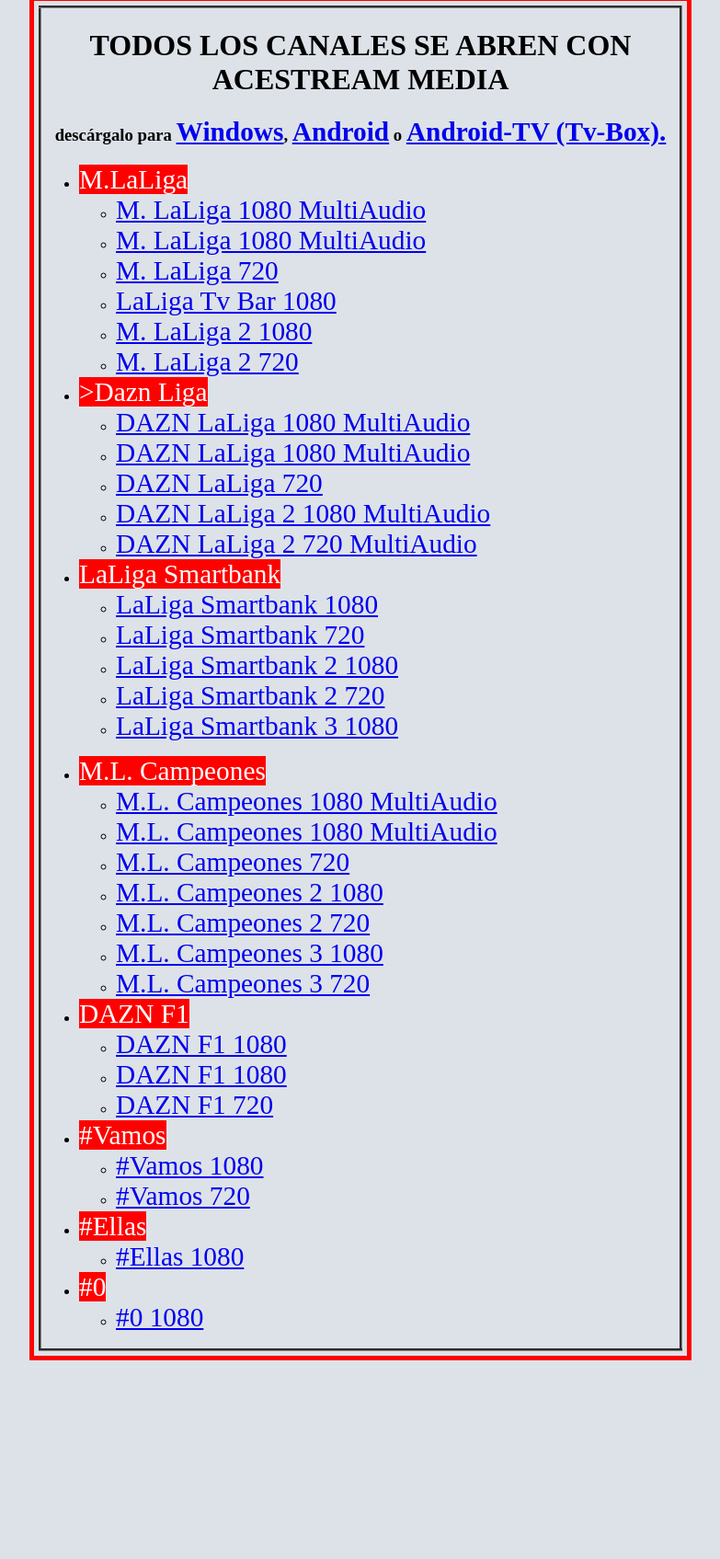
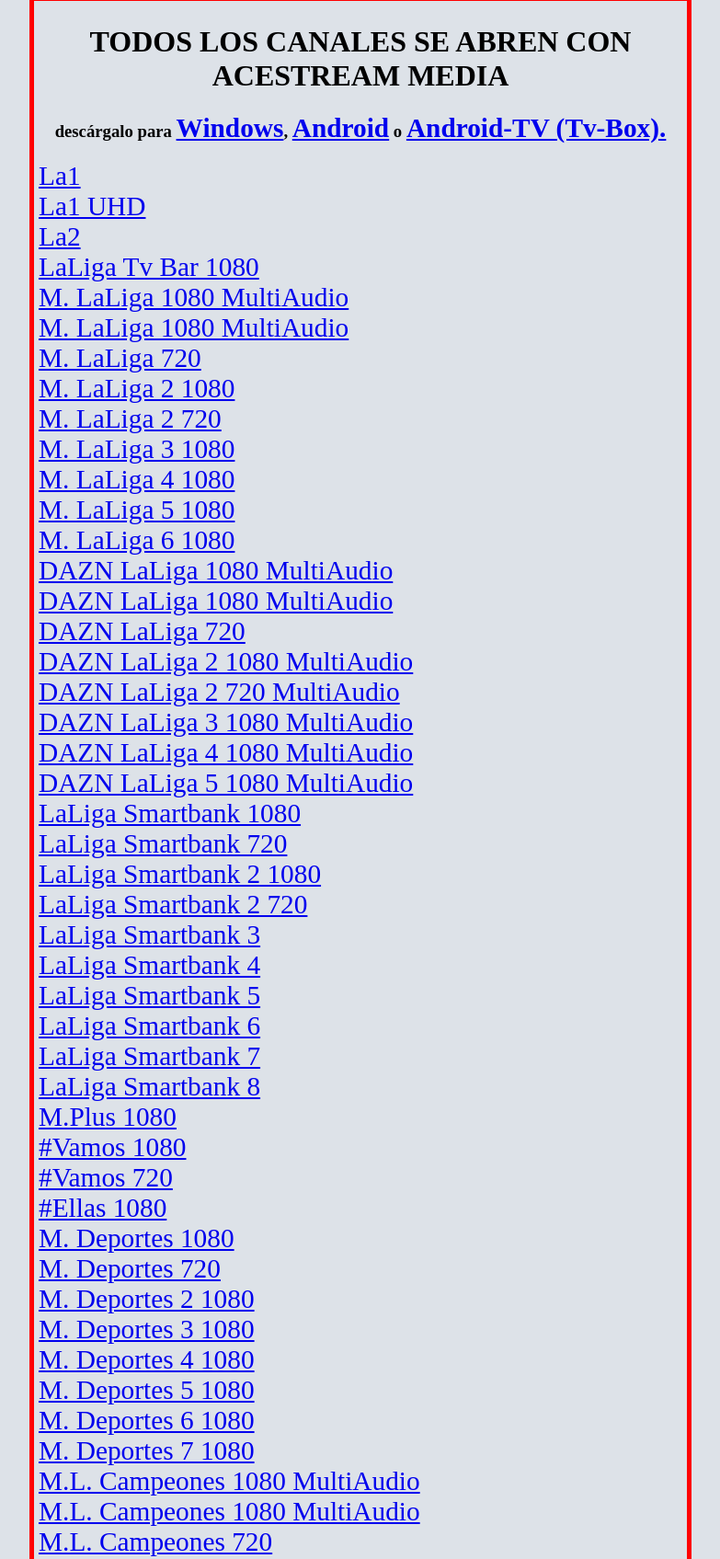
Before and after one commit to socramtv/SocramAce, a plain HTML site: page SocramTvACE.html in a window 1280 px wide. Shown: the part 12-1707 px from the top of the page at 92% size, without its empty margins (248-1031 px from the left). Before the commit the page ends 1499 px from the top, so only its background shows below. Drawn offline with Linux system fonts and the light colour scheme.

Commit message:
Add files via upload

```diff
--- a/SocramTvACE.html
+++ b/SocramTvACE.html
@@ -30,86 +30,129 @@ font-size: 22pt
 
 
 <div>
-<table style="border-collapse: collapse; width: 100%;" border="3">
-<tbody>
-<tr>
-<td style="width: 100%;">
 
 <h1> <center>TODOS LOS CANALES SE ABREN CON ACESTREAM MEDIA</center></h1>
 <h3><center>descárgalo para <a href="https://download.acestream.media/products/acestream-full/win/latest" rel="nofollow">Windows</a>, <a href="https://archive.org/download/acestreammodver33.1.48.0armv7/AceStream_MOD_ver3-3.1.48.0-armv7.apk" rel="nofollow">Android</a> o <a href="https://archive.org/download/acestreammodver33.1.48.0armv7/AceStreamATV_MOD-3.1.48.0-armv7.apk" rel="nofollow">Android-TV (Tv-Box).</a></center></h3>
 
-<!-- start nav --><nav id="menu"><!-- start menu -->
-<ul>
-<li><a style="background-color: #ff0000; color: #ffffff;">M.LaLiga</a> <!-- start menu desplegable -->
-<ul>
-<li><a href="acestream://1e0214a06000e6f4847dd30cdc2fb839527be862" target="_blank" rel="nofollow">M. LaLiga 1080 MultiAudio</a></li>
-<li><a href="acestream://d47addf5e467cbf102ba759600303c21efb1deeb" target="_blank" rel="nofollow">M. LaLiga 1080 MultiAudio</a></li>
-<li><a href="acestream://5c668adaf86ed6af2488e28d9f3a4e3b0e909664" target="_blank" rel="nofollow">M. LaLiga 720</a></li>
-<li><a href="acestream://ed2a15319345fb0739590faf88d8be4cb1663bf3" rel="nofollow">LaLiga Tv Bar 1080</a></li>
-<li><a href="acestream://37d42d2b5d2278e6bb5810329a5f220867b3cf0c" rel="nofollow">M. LaLiga 2 1080</a></li>
-<li><a href="acestream://91cf24543ac5a3dcd4a3557ce52de3f50ee6cb18" rel="nofollow">M. LaLiga 2 720</a></li>
-</ul>
-<!-- end menu desplegable --></li>
-<li><a style="background-color: #ff0000; color: #ffffff;">>Dazn Liga</a>
-<ul>
-<li><a href="acestream://7264961f63dc9dc6ef7acee7371f7a76b6a02061" rel="nofollow">DAZN LaLiga 1080 MultiAudio</a></li>
-<li><a href="acestream://0b01aa547ffe11ce2042bfe443abafb3ea17e5ff" rel="nofollow">DAZN LaLiga 1080 MultiAudio</a></li>
-<li><a href="acestream://05b9cb49947d3b78bbc66671c6e16ba0ae3b60b6" rel="nofollow">DAZN LaLiga 720</a></li>
-<li><a href="acestream://93d663e92a93845b11c9831885646fa39ba1ed66" rel="nofollow">DAZN LaLiga 2 1080 MultiAudio</a></li>
-<li><a href="acestream://05241e69091eedbb354f2651d30c83f40d1bb653" rel="nofollow">DAZN LaLiga 2 720 MultiAudio</a></li>
-</ul>
-</li>
-<li><a style="background-color: #ff0000; color: #ffffff;">LaLiga Smartbank</a> <!-- start menu desplegable -->
-<ul>
-<li><a href="acestream://7791ba828c0226d8f54cef1611889d29fb333247" rel="nofollow">LaLiga Smartbank 1080</a></li>
-<li><a href="acestream://ae84b2cc45ebf1148cc36ee5f801f26a04a2ac2c" rel="nofollow">LaLiga Smartbank 720</a></li>
-<li><a href="acestream://cf6249379184d88a61f9db617341c6b6e6abb342" rel="nofollow">LaLiga Smartbank 2 1080</a></li>
-<li><a href="acestream://d9cf1776ec4443e88aab3ca4b57647b00b4e439e" rel="nofollow">LaLiga Smartbank 2 720</a></li>
-<li><a href="acestream://1104426e14b649eb23fee16698768544285de478" rel="nofollow">LaLiga Smartbank 3 1080</a></li>
-</ul>
-<!-- end menu desplegable --></li>
-</ul>
-<ul>
-<li><a style="background-color: #ff0000; color: #ffffff;">M.L. Campeones</a> <!-- start menu desplegable -->
-<ul>
-<li><a href="acestream://2bac25f323be1de8208d6554337c2c8256bc32bc" rel="nofollow">M.L. Campeones 1080 MultiAudio</a></li>
-<li><a href="acestream://045718bad2ddb4f03b1a420754a97a23ad8b493b" rel="nofollow">M.L. Campeones 1080 MultiAudio</a></li>
-<li><a href="acestream://444b51b2606cba9efb1b4ff56bf652cbc02a5f47" rel="nofollow">M.L. Campeones 720</a></li>
-<li><a href="acestream://dfffbcdd9c7e32d5dc88d268dee830ff2a0d3ab6" rel="nofollow">M.L. Campeones 2 1080</a></li>
-<li><a href="acestream://2d584c7335ff44f97c3cf64947892ef30fde715c" rel="nofollow">M.L. Campeones 2 720</a></li>
-<li><a href="acestream://ecf4ec41200785812c140e3d1050b412f1519fa7" rel="nofollow">M.L. Campeones 3 1080</a></li>
-<li><a href="acestream://d59fe9978eed49f256b312a60671b5bce43d3f24" rel="nofollow">M.L. Campeones 3 720</a></li>
-</ul>
-<!-- end menu desplegable --></li>
-<li><a style="background-color: #ff0000; color: #ffffff;">DAZN F1</a>
-<ul>
-<li><a href="acestream://60cf60019aeef9af6183dd05af1b89e25594ac14" rel="nofollow">DAZN F1 1080</a></li>
-<li><a href="acestream://4fc3417ae1f5cfd8c7ab8e4ebdb9ba88d486caf2" rel="nofollow">DAZN F1 1080</a></li>
-<li><a href="acestream://a52bf7c28df63995ad427c32ebf1e517445720bb" rel="nofollow">DAZN F1 720</a></li>
-</ul>
-</li>
-<li><a style="background-color: #ff0000; color: #ffffff;">#Vamos</a> <!-- start menu desplegable -->
-<ul>
-<li><a href="acestream://f559b9fea692a86e1a1de41cd1aa667e3fa02775" rel="nofollow">#Vamos 1080</a></li>
-<li><a href="acestream://0e18315b703248bb01eab6b9d3f0cb2cd893601f" rel="nofollow">#Vamos 720</a></li>
-</ul>
-<!-- end menu desplegable --></li>
-<li><a style="background-color: #ff0000; color: #ffffff;">#Ellas</a> <!-- start menu desplegable -->
-<ul>
-<li><a href="acestream://71e9e4c66a271ff58beb76792e01eeb6a1dde746" rel="nofollow">#Ellas 1080</a></li>
-</ul>
-<!-- end menu desplegable --></li>
-<li><a style="background-color: #ff0000; color: #ffffff;">#0</a> <!-- start menu desplegable -->
-<ul>
-<li><a href="acestream://864fc1be34bdedc4bc2c7bb92098c61df8e9c7c2" rel="nofollow">#0 1080</a></li>
-</ul>
-<!-- end menu desplegable --></li>
-</ul>
-</nav></td>
-</tr>
-</tbody>
-</table>
+<a href="acestream://02b9307c5c97c86914cc5939d6bbeb5b4ec60b47" rel="nofollow">La1</a><br>
+<a href="acestream://6636a5c1055b5913ddcd0e87a5523f7d935350af" rel="nofollow">La1 UHD</a><br>
+<a href="acestream://60106275d34f995e26bb2cc4a21a42f586c6c555" rel="nofollow">La2</a><br>
+<a href="acestream://aa82e7d4f03061f2144a2f4be22f2e2210d42280" rel="nofollow">LaLiga Tv Bar 1080</a><br>
+<a href="acestream://7d8c87e057be98f00f22e23b23fbf08999e4b02f" rel="nofollow">M. LaLiga 1080 MultiAudio</a><br>
+<a href="acestream://1969c27658d4c8333ab2c0670802546121a774a5" rel="nofollow">M. LaLiga 1080 MultiAudio</a><br>
+<a href="acestream://f031f5728b32f6089dda28edebe990cf198108d8" rel="nofollow">M. LaLiga 720</a><br>
+<a href="acestream://26029f72a4ca831d09deefe89534818db1d105bc" rel="nofollow">M. LaLiga 2 1080</a><br>
+<a href="acestream://80126b240f3e4e004754fd8f8103e857ab2556a0" rel="nofollow">M. LaLiga 2 720</a><br>
+<a href="acestream://4c4844564313e39a888f593511f299f5ba3cf929" rel="nofollow">M. LaLiga 3 1080</a><br>
+<a href="acestream://aa8f826da70e27a26b29c7b32402f17e8a67a8b0" rel="nofollow">M. LaLiga 4 1080</a><br>
+<a href="acestream://535394f62a810bc5aeb25be75ea5ff7d03e070b2" rel="nofollow">M. LaLiga 5 1080</a><br>
+<a href="acestream://c896d37778f9e43549a788fc22206a655895b51b" rel="nofollow">M. LaLiga 6 1080</a><br>
+
+<a href="acestream://1960a9be8ae9e8c755330218eac4c5805466290a" rel="nofollow">DAZN LaLiga 1080 MultiAudio</a><br>
+
+<a href="acestream://75251ba975132ec9a202806ba5bf606e87280c96" rel="nofollow">DAZN LaLiga 1080 MultiAudio</a><br>
+
+<a href="acestream://a3bca895c58d3fc7d5e4259d3d5e3cf0291d1914" rel="nofollow">DAZN LaLiga 720</a><br>
+<a href="acestream://93d663e92a93845b11c9831885646fa39ba1ed66" rel="nofollow">DAZN LaLiga 2 1080 MultiAudio</a><br>
+<a href="acestream://0950c37fe1ea817fc561c611ae943d58505f7a79" rel="nofollow">DAZN LaLiga 2 720 MultiAudio</a><br>
+<a href="acestream://8c71f0e0a5476e10950fc827f9d2a507340aba74" rel="nofollow">DAZN LaLiga 3 1080 MultiAudio</a><br>
+<a href="acestream://2792a8a5f4a3f53cd72dec377a2639cd12a6973e" rel="nofollow">DAZN LaLiga 4 1080 MultiAudio</a><br>
+<a href="acestream://99e544cddbee13798e854c1009ee7d1a93fdedf7" rel="nofollow">DAZN LaLiga 5 1080 MultiAudio</a><br>
+
+
+<a href="acestream://4c46585214b23b1d802ef2168060c7649a3894cf" rel="nofollow">LaLiga Smartbank 1080</a><br>
+<a href="acestream://06b367c22394a1358c9cefa0cb5d0b64b9b2b3f4" rel="nofollow">LaLiga Smartbank 720</a><br>
+<a href="acestream://d81b4f2f3fde433539c097b2edc9b587ca47b087" rel="nofollow">LaLiga Smartbank 2 1080</a><br>
+<a href="acestream://2709d0ab86cb6ce7ba4d3ad188d7fa80668f2924" rel="nofollow">LaLiga Smartbank 2 720</a><br>
+<a href="acestream://59ba45b79152e4599144177b234f6491fc19db53" rel="nofollow">LaLiga Smartbank 3</a><br>
+<a href="acestream://2cacf21476b036e319bcb7c7e747766e6ccc082e" rel="nofollow">LaLiga Smartbank 4</a><br>
+<a href="acestream://a1146358aa50c99c887108b17f62f9264186a16a" rel="nofollow">LaLiga Smartbank 5</a><br>
+<a href="acestream://7a9bb1b9cccb759c44ed84f3c1283922e6854670" rel="nofollow">LaLiga Smartbank 6 </a><br>
+<a href="acestream://446e73a22582921393b020ed08b768ad8e14d754" rel="nofollow">LaLiga Smartbank 7 </a><br>
+<a href="acestream://4d52fc1994fe927702aeb7bc8778e2f23b1260e2" rel="nofollow">LaLiga Smartbank 8</a><br>
+<a href="acestream://5a236fbbe6e5bbfec03db548c244a7c858d675c0" rel="nofollow">M.Plus 1080</a><br>
+<a href="acestream://859bb6295b8d0f224224d3063d9db7cdeca03122" rel="nofollow">#Vamos 1080</a><br>
+<a href="acestream://3bba7c95857c2502c7e03ced1a6a9b00eb567fa0" rel="nofollow">#Vamos 720</a><br>
+<a href="acestream://67654e63b5065cdaa6c8e8d41bb5428b42b32830" rel="nofollow">#Ellas 1080</a><br>
+
+<a href="acestream://d00223931b1854163e24c5c22475015d7d45c112" rel="nofollow">M. Deportes 1080</a><br>
+<a href="acestream://e5fa927d9a017f4523fdb62774a0aec457985bfa" rel="nofollow">M. Deportes 720</a><br>
+
+<a href="acestream://e6f06d697f66a8fa606c4d61236c24b0d604d917" rel="nofollow">M. Deportes 2 1080</a><br>
+
+<a href="acestream://aee0a595220e0f1c2fee725fd1dbc602d7152a9a" rel="nofollow">M. Deportes 3 1080</a><br>
+<a href="acestream://42e83c337ece0af9ca7808859f84c7960e9cb6f5" rel="nofollow">M. Deportes 4 1080</a><br>
+<a href="acestream://b1e5abc48195b7ca9b2ee1b352e790eb9f7292e3" rel="nofollow">M. Deportes 5 1080</a><br>
+<a href="acestream://8587ed8ac36ac477e1d4176d3159a38bd154d4ce" rel="nofollow">M. Deportes 6 1080</a><br>
+<a href="acestream://2448f1d084f440eed2fbe847e24f1c02f5659a78" rel="nofollow">M. Deportes 7 1080</a><br>
+<a href="acestream://931b1984badcb821df7b47a66ac0835ac871b51c" rel="nofollow">M.L. Campeones 1080 MultiAudio</a><br>
+<a href="acestream://045718bad2ddb4f03b1a420754a97a23ad8b493b" rel="nofollow">M.L. Campeones 1080 MultiAudio</a><br>
+
+<a href="acestream://e2e2aca792aae5da19995ac516b1d620531bd49c" rel="nofollow">M.L. Campeones 720</a><br>
+
+<a href="acestream://fc2fe31b0bce25e2dc7ab4d262bf645e2be5a393" rel="nofollow">M.L. Campeones 2 1080</a><br>
+<a href="acestream://6753492c1908274c268a1b28e2a054a0ff8f86f9" rel="nofollow">M.L. Campeones 2 720</a><br>
+
+<a href="acestream://ad372cba73aa0ece207a79532b3e30b731136bb2" rel="nofollow">M.L. Campeones 3 1080</a><br>
+<a href="acestream://d59fe9978eed49f256b312a60671b5bce43d3f24" rel="nofollow">M.L. Campeones 3 720</a><br>
+<a href="acestream://1a1b528109edead1904e3dbff575637a452dd1fa" rel="nofollow">M.L. Campeones 4 SD</a><br>
+<a href="acestream://4b4a77f005ea45e57276ff9d90c3830b3c59010d" rel="nofollow">M.L. Campeones 5 SD</a><br>
+<a href="acestream://e9950ec551124c490ecbc2526a83d2c5a4516293" rel="nofollow">M.L. Campeones 6 SD</a><br>
+<a href="acestream://d84a90adb6998083403f610ab3fae340b5711b1e" rel="nofollow">M.L. Campeones 7 SD</a><br>
+
+<a href="acestream://fdd9e3660059051660dbd7857443c2b807f258d0" rel="nofollow">M.L. Campeones 8 SD</a><br>
+<a href="acestream://69c95dc47b35dde559a6ef025c1b91c89646a17f" rel="nofollow">M.L. Campeones 9 SD</a><br>
+<a href="acestream://df67afe5c5f5e82a3ae629d126727b006b65e676" rel="nofollow">M.L. Campeones 10 SD</a><br>
+<a href="acestream://57e284a3c13100baeff7a88dc50949585c9f1277" rel="nofollow">M.L. Campeones 11 SD</a><br>
+<a href="acestream://33369549c635dabdb78b95c478c21fcc9e4ee854" rel="nofollow">M.L. Campeones 12 SD</a><br>
+
+<a href="acestream://4f945b0ba4206fa2676b61e9eaa465ac3dcc8122" rel="nofollow">M. Golf 1080</a><br>
+<a href="acestream://9a4f3ae6563668b7709dac509dedc709441b3fd9" rel="nofollow">M. Golf2 1080</a><br>
+
+<a href="acestream://8ca07071b39185431f8e940ec98d1add9e561639" rel="nofollow">DAZN 1 1080</a><br>
+<a href="acestream://eaff9293c76a324c750ef5094c2a4e2c96518d1f" rel="nofollow">DAZN 1 720</a><br>
+<a href="acestream://60dbeeb299ec04bf02bc7426d827547599d3d9fc" rel="nofollow">DAZN 2 1080</a><br>
+<a href="acestream://7aa402bab9fff43258fbcf401881a39475f30aaf" rel="nofollow">DAZN 2 720</a><br>
+<a href="acestream://a8ffddef56f082d4bb5c0be0d3d2fdd8c16dbd97" rel="nofollow">DAZN 3 1080</a><br>
+<a href="acestream://2fcdf7a19c0858f686efdfabd3c8c2b92bf6bcfd" rel="nofollow">DAZN 4 1080</a><br>
+
+<a href="acestream://5789ca155323664edd293b848606688edf803f4d" rel="nofollow">DAZN F1 1080 (Fórmula 1)</a><br>
+<a href="acestream://9dad717d99b29a05672166258a77c25b57713dd5" rel="nofollow">DAZN F1 1080 (Fórmula 1)</a><br>
+<a href="acestream://e1fcad9de0c782c157fde6377805c58297ab65c2" rel="nofollow">DAZN F1 720 (Fórmula 1)</a><br>
+
+
+
+<a href="acestream://5e4cd48c79f991fcbee2de8b9d30c4b16de3b952" rel="nofollow">EuroSport 1 1080</a><br>
+<a href="acestream://c373da9e901d414b7384e671112e64d5a2310c29" rel="nofollow">EuroSport 2 1080</a><br>
+<a href="acestream://d4627f7b6b237a8556819445b3283d866caceca2" rel="nofollow">GOL TV 1080</a><br>
+<a href="acestream://e2395d28ad19423212fd3aa0e81f387db3e8bb9f" rel="nofollow">tdp 1080</a><br>
+
+<a href="acestream://9292d3b32432efb56db4014933cbdec0a7cf2e36" rel="nofollow">Tennis Channel</a><br>
+<a href="acestream://e8eec35f4662be1af96963245bfa88fb7d0242c4" rel="nofollow">CUATRO 1080</a><br>
+<a href="acestream://5c267a00f264736c1d47c1cc3e754447ca8f770c" rel="nofollow">BeMad 1080</a><br>
+
+
+<a href="acestream://bb1982ae8d2d409d4ccd7a9f498042684e3532b5" rel="nofollow">Telecinco 1080</a><br>
+
+<a href="acestream://ce235921dac95e1da2dd5e54673c2fecb9e806de" rel="nofollow">Sport Tv 1 1080</a><br>
+<a href="acestream://396d82ca6f5445abcd32e6b609d67e332ee12ace" rel="nofollow">Sport Tv 2 1080</a><br>
+<a href="acestream://f8cb9d9e3077eb3ae417b2d95a69c5f590760eb9" rel="nofollow">Sport Tv 3 1080</a><br>
+<a href="acestream://41af6926a6010b68ba2540975761436bb077748f" rel="nofollow">beIN SPORTS ñ</a><br>
+<a href="acestream://e3362507e7c732b9461bd7bdc74bd054c49b3ba7" rel="nofollow">Barça 720</a><br>
+
+<a href="acestream://78384a676407784df944243eb2f75d937fbcc253" rel="nofollow">Gol Mundial 1</a><br>
+<a href="acestream://4af5952b95d3c2e99fcdc0de2f528d3fcd73e06b" rel="nofollow">Gol Mundial 2</a><br>
+<a href="acestream://52c8ff01836c294caad8b8c029b53360aa16a4cd" rel="nofollow">Gol Mundial 3</a><br>
+<a href="acestream://d6d5775a2965b15ee405278b6a2e5a4374a80e25" rel="nofollow">Gol Mundial 3</a><br>
+<a href="acestream://5a8d60f4c8e558f8ae5acad7c75f455928ce0c2e" rel="nofollow">Gol Mundial 4</a><br>
+
+
  </div>
+
+
+
+
+
  	</body>
 
 
```
